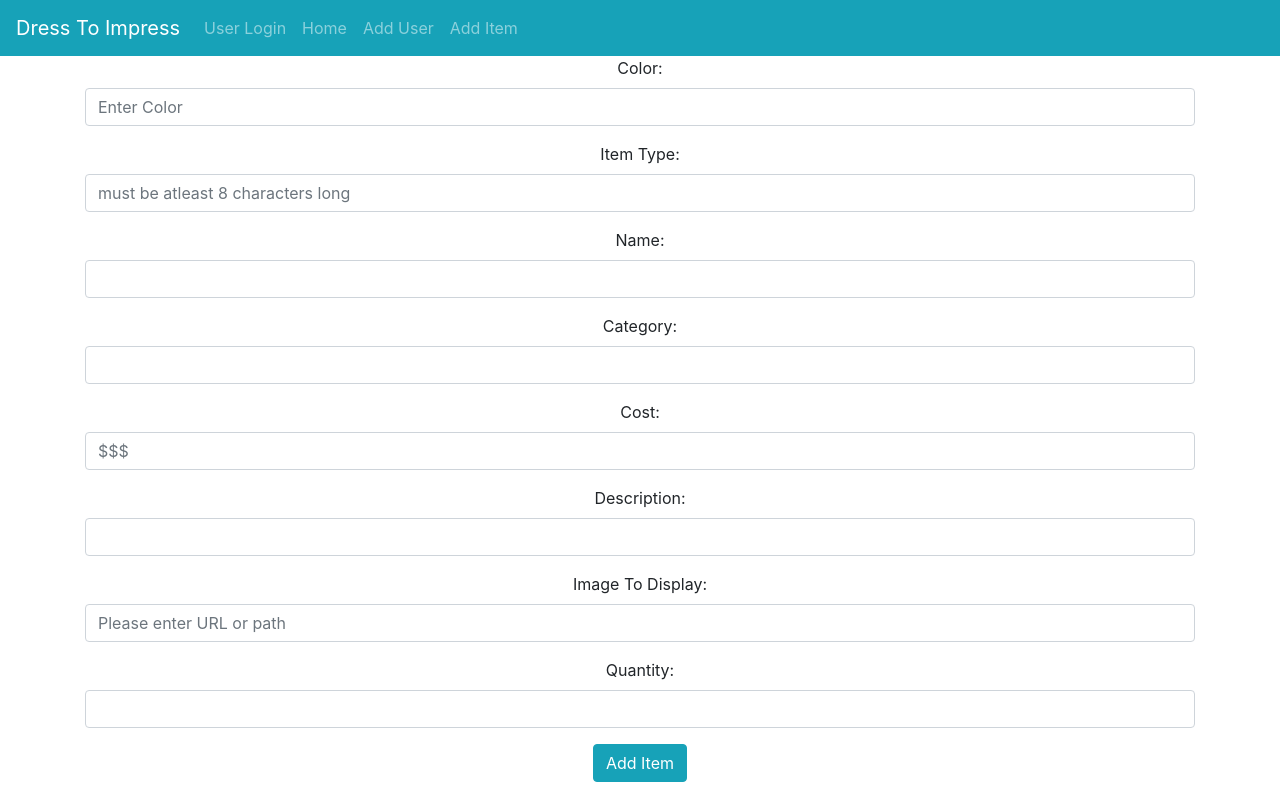
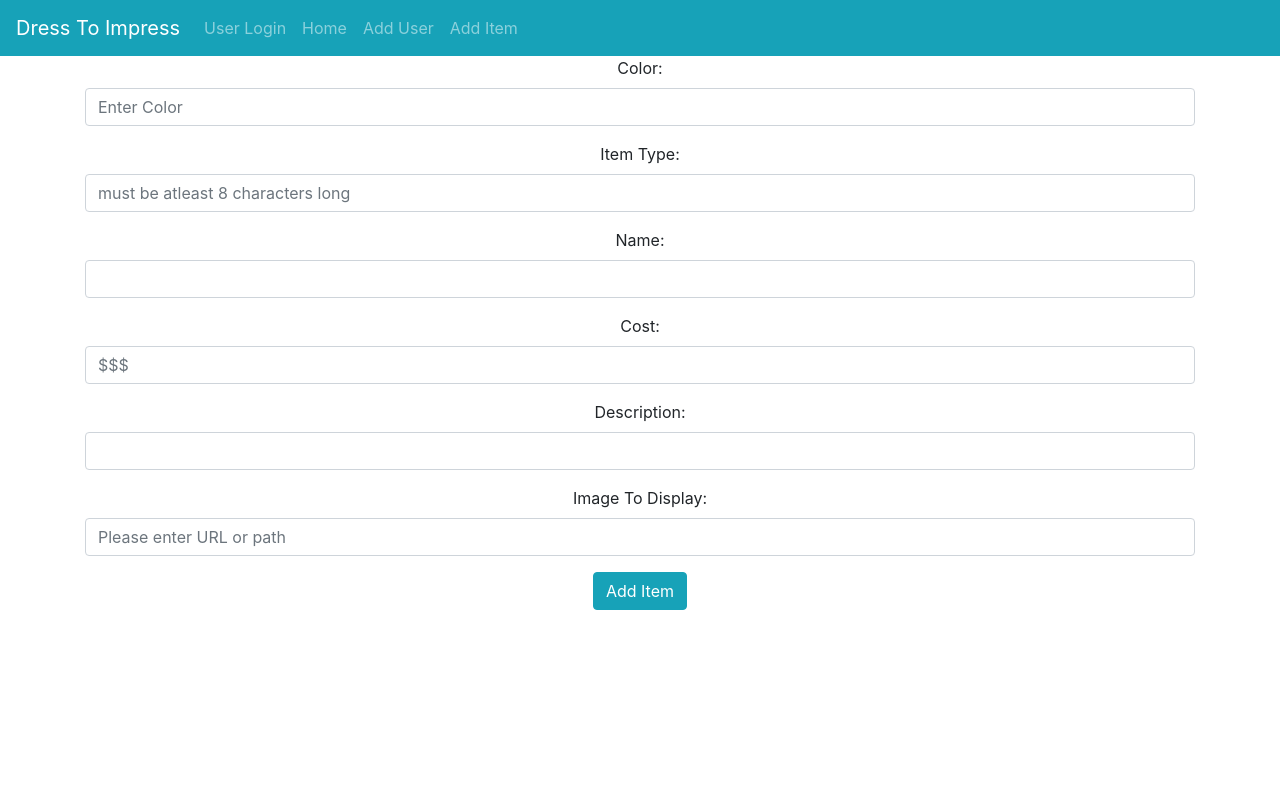
Before and after one commit to DeyrelDiaz/dressToImpress_frontEnd, a React (Create React App) app: page /newItem in a window 1280 px wide. Built offline with nearby package versions, Linux system fonts and the light colour scheme.

Commit message:
fixed changes to add item

```diff
--- a/src/Components/NewItem/NewItem.component.jsx
+++ b/src/Components/NewItem/NewItem.component.jsx
@@ -12,12 +12,10 @@ export default class NewItem extends React.Component {
             Color: '',
             ItemType: '',
             Name: '',
-            Category: '',
             Cost: '',
             Description: '',
-            Display: '',
-            Quantity: ''
-        };
+            Display: ''
+            };
 
         this.setValue = this.setValue.bind(this);
         this.onSubmit = this.onSubmit.bind(this);
@@ -34,12 +32,10 @@ export default class NewItem extends React.Component {
             Color: this.state.Color,
             ItemType: this.state.ItemType,
             Name: this.state.Name,
-            Category: this.state.Category,
             Cost: this.state.Cost,
             Description: this.state.Description,
-            Display: this.state.Display,
-            Quantity: this.state.Quantity
-        }
+            Display: this.state.Display
+                }
         console.log(newItem);
         fetch('/api/item', {
             method: 'POST',
@@ -79,10 +75,6 @@ export default class NewItem extends React.Component {
                             <Form.Label>Name:</Form.Label>
                             <Form.Control name="Name" onChange={this.setValue} type="text" />
                         </Form.Group>
-                        <Form.Group controlId="Category">
-                            <Form.Label>Category:</Form.Label>
-                            <Form.Control name="Category" onChange={this.setValue} type="text"  />
-                        </Form.Group>
                         <Form.Group controlId="Cost">
                             <Form.Label>Cost:</Form.Label>
                             <Form.Control name="Cost" onChange={this.setValue} type="text" placeholder="$$$" />
@@ -95,10 +87,6 @@ export default class NewItem extends React.Component {
                             <Form.Label>Image To Display:</Form.Label>
                             <Form.Control name="Display" onChange={this.setValue} type="text"  placeholder="Please enter URL or path"/>
                         </Form.Group>
-                        <Form.Group controlId="Quantity">
-                            <Form.Label>Quantity:</Form.Label>
-                            <Form.Control name="Quantity" onChange={this.setValue} type="text" />
-                        </Form.Group>
                         <Button variant="info" type="submit" >Add Item</Button>
                     </Form>
                 </Container>
```
